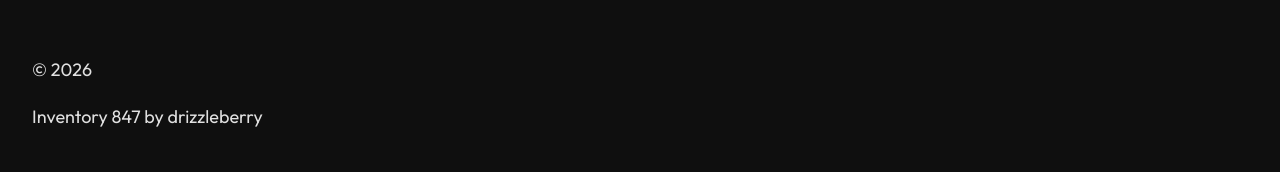
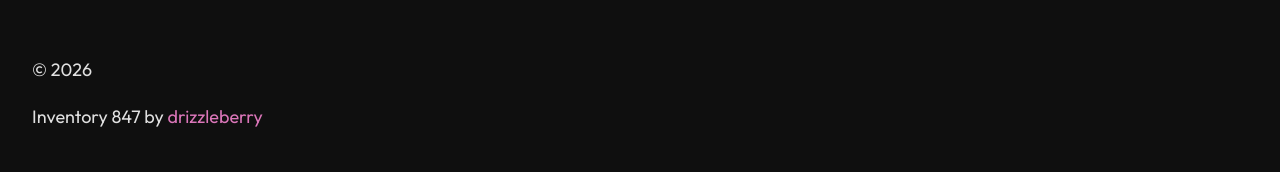
Before and after one commit to drizzleberry/drizzleberry.github.io, a Jekyll site: the page built from pages/about.md, in a window 1280 px wide. Shown: the part 1157-1329 px from the top of the page. Built offline with Jekyll 4.4.1, drawn with Linux system fonts in a browser that asks for light colours.

Commit message:
Update footer.html

```diff
--- a/_includes/footer.html
+++ b/_includes/footer.html
@@ -1,4 +1,4 @@
 <footer>
   <p>&copy; {{ site.time | date: "%Y" }}</p>
-  <p> {{ site.title }} by <span color="#DB76B9">drizzleberry</span></p>
+  <p> {{ site.title }} by <span style="color: #DB76B9">drizzleberry</span></p>
 </footer>
```
